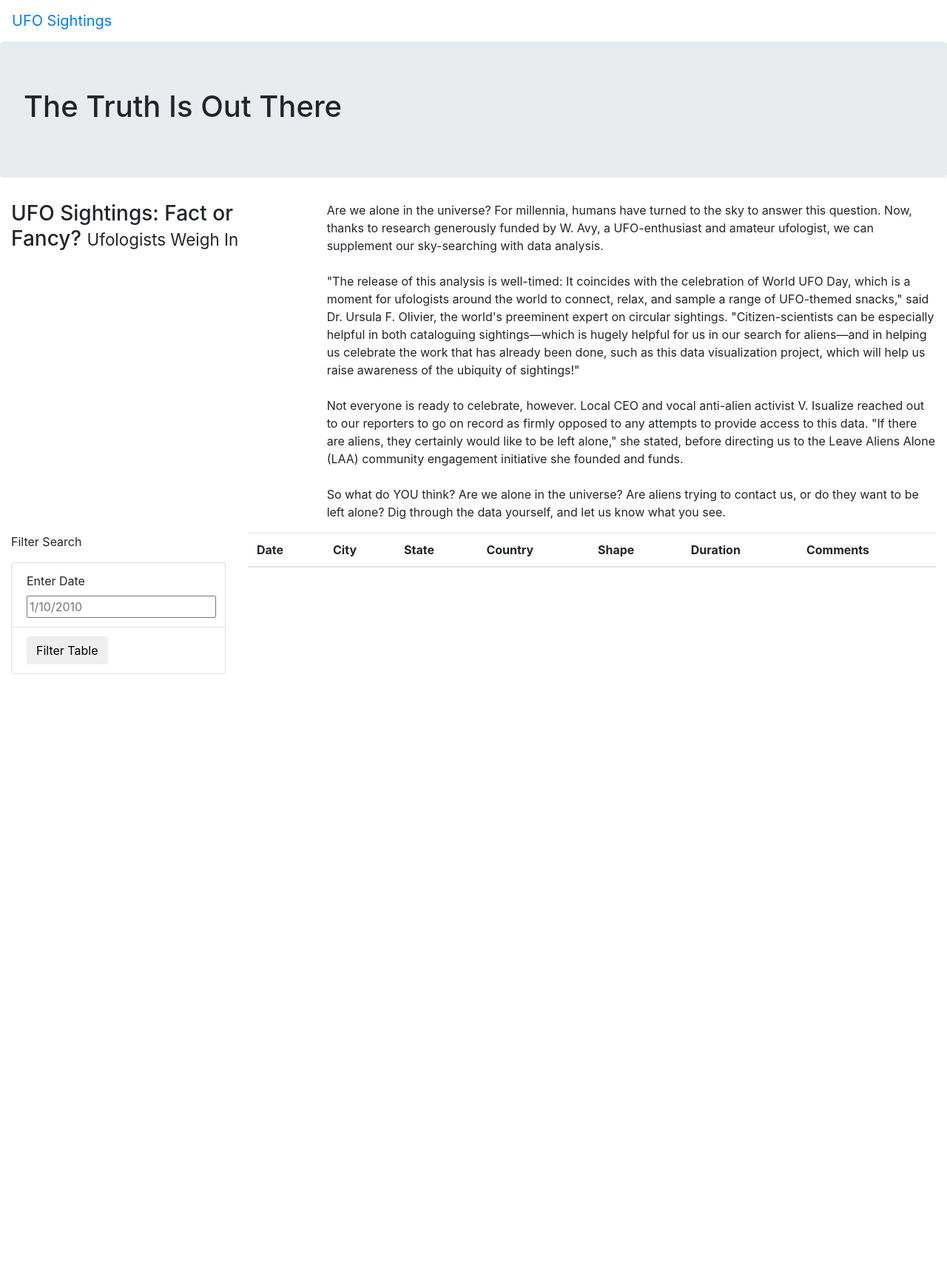
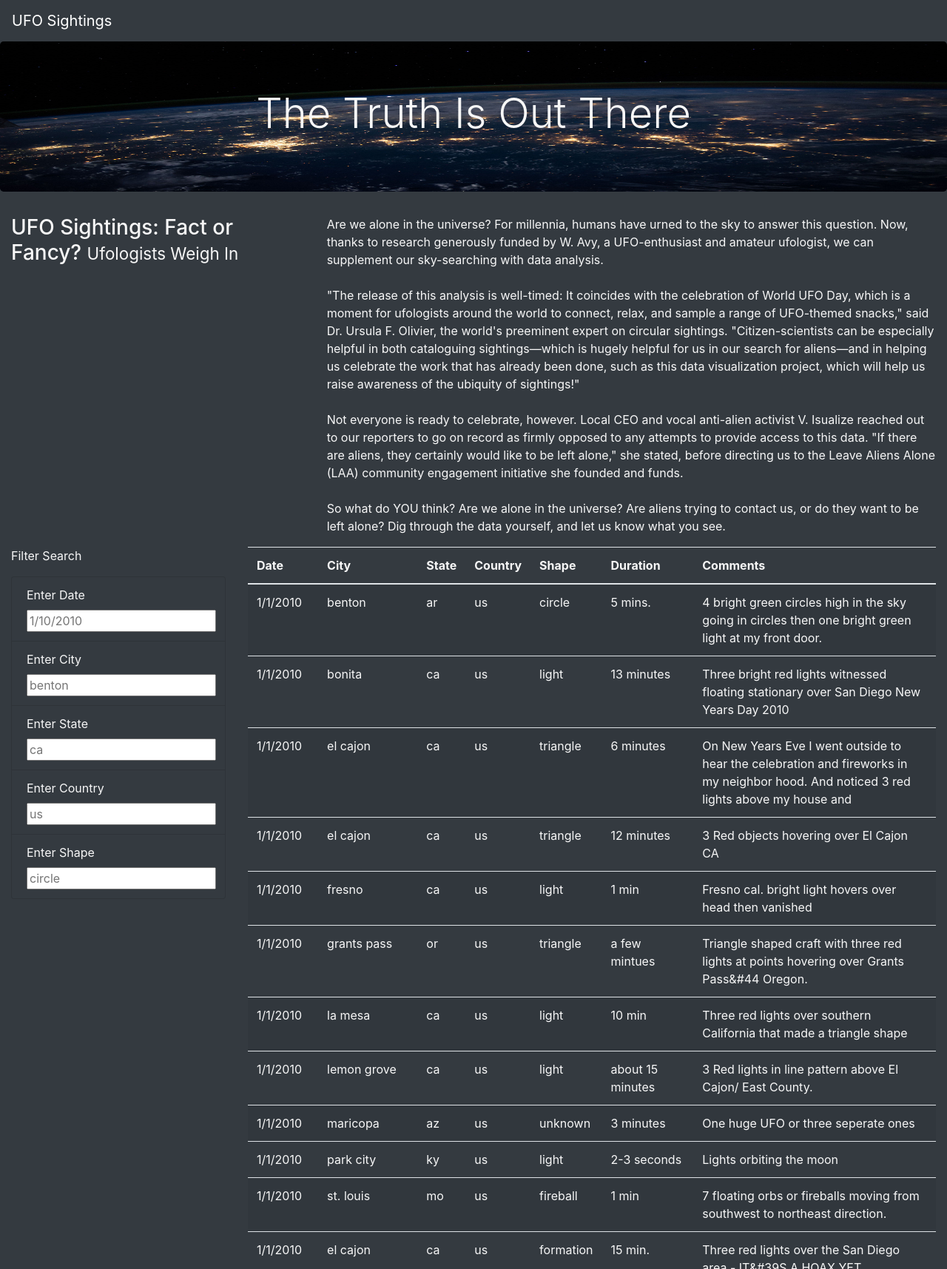
Before and after one commit to da-isaac/UFOs, a plain HTML site: page index.html in a window 1280 px wide. Shown: the top 1715 px of the page at 74% size. Before the commit the page ends 911 px from the top, so only its background shows below. Drawn offline with nearby package versions, Linux system fonts and the light colour scheme.

Commit message:
Updating code from challenge

```diff
--- a/index.html
+++ b/index.html
@@ -1,3 +1,4 @@
+<!DOCTYPE html>
 <html lang="en">
     <head>
         <meta charset="UTF-8" />
@@ -12,14 +13,13 @@
         />
         <link rel="stylesheet" href="static/css/style.css">
     </head>
-<body>
+<body class="bg-dark">
     <div class="wrapper">
-      <nav class="navbar navbar-expand-lg">
+        <nav class="navbar navbar-dark bg-dark navbar-expand-lg">
             <a class="navbar-brand" href="index.html">UFO Sightings</a>
         </nav>
-    </div>
         <div class="jumbotron">
-      <h1>The Truth Is Out There</h1>
+            <h1 class="display-4">The Truth Is Out There</h1>
         </div>
         <div class="container-fluid">
             <div class="row">
@@ -29,7 +29,7 @@
                 <div class="col-md-8">
                     <p>
                         Are we alone in the universe? For millennia, humans have
-                turned to the sky to answer this question. Now, thanks to
+                        urned to the sky to answer this question. Now, thanks to
                         research generously funded by W. Avy, a UFO-enthusiast and
                         amateur ufologist, we can supplement our sky-searching with
                         data analysis.<br><br>"The release of this analysis is well-timed:
@@ -58,18 +58,31 @@
         <div class="container-fluid">
             <div class="row">
                 <div class="col-md-3">
-            <form>
+                    <form class="bg-dark">
                         <p>Filter Search</p>
-            </form>
-            <ul class="list-group">
-                <li class="list-group-item">
+                        <ul class="list-group bg-dark">
+                            <li class="list-group-item bg-dark">
                                 <label for="date">Enter Date</label>
                                 <input type="text" placeholder="1/10/2010" id="datetime" />
                             </li>
-                <li class="list-group-item">
-                    <button id="filter-btn" type="button" class="btn btn-default">Filter Table</button>
+                            <li class="list-group-item bg-dark">
+                                <label for="city">Enter City</label>
+                                <input type="text" placeholder="benton" id="city" />
                             </li>
+                            <li class="list-group-item bg-dark">
+                                <label for="state">Enter State</label>
+                                <input type="text" placeholder="ca" id="state" />
+                            </li>
+                            <li class="list-group-item bg-dark">
+                                <label for="country">Enter Country</label>
+                                <input type="text" placeholder="us" id="country" />
+                            </li>
+                            <li class="list-group-item bg-dark">
+                                <label for="shape">Enter Shape</label>
+                                <input type="text" placeholder="circle" id="shape" />
+                            </li >
                         </ul>
+                    </form>
                 </div>
                 <div class="col-md-9">
                     <table class="table table-striped">
@@ -84,9 +97,14 @@
                                 <th>Comments</th>
                             </tr>
                         </thead>
+                        <tbody></tbody>
                     </table>
                 </div>
             </div>
         </div>
+    </div>
+    <script src="https://cdnjs.cloudflare.com/ajax/libs/d3/4.11.0/d3.js"></script>
+    <script src="static/js/data.js"></script>
+    <script src="static/js/app.js"></script>
 </body>
 </html>
--- a/static/css/style.css
+++ b/static/css/style.css
@@ -0,0 +1,8 @@
+body {
+    color: #f7f7f7;
+}
+.jumbotron {
+    background-image: url("../images/nasa.jpg");
+    background-size: 100% 100%;
+    text-align: center;
+}
--- a/static/js/app.js
+++ b/static/js/app.js
@@ -1,22 +1,21 @@
-// Import the data from data.js
+// from data.js
 const tableData = data;
 
-// Reference the HTML table using d3
+// get table references
 var tbody = d3.select("tbody");
 
 function buildTable(data) {
-    // Clear out existing table data
+  // First, clear out any existing data
   tbody.html("");
 
-    // Loop through each object in the data
+  // Next, loop through each object in the data
   // and append a row and cells for each value in the row
   data.forEach((dataRow) => {
-
     // Append a row to the table body
     let row = tbody.append("tr");
 
     // Loop through each field in the dataRow and add
-        // each value as a table cell
+    // each value as a table cell (td)
     Object.values(dataRow).forEach((val) => {
       let cell = row.append("td");
       cell.text(val);
@@ -24,27 +23,56 @@
   });
 }
 
-function handleClick() {
-    // Grab thedatetime value from filter
-    let date = d3.select("#datetime").property("value");
+// 1. Create a variable to keep track of all the filters as an object.
+var filters = {};
+
+// 3. Use this function to update the filters.
+function updateFilters() {
+
+    // 4a. Save the element that was changed as a variable.
+    let changedElement = d3.select(this);
+
+    // 4b. Save the value that was changed as a variable.
+    let elementValue = changedElement.property("value");
+    console.log(elementValue);
+
+    // 4c. Save the id of the filter that was changed as a variable.
+    let filterId = changedElement.attr("id");
+    console.log(filterId);
+
+    // 5. If a filter value was entered then add that filterId and value
+    // to the filters list. Otherwise, clear that filter from the filters object.
+    if (elementValue) {
+      filters[filterId] = elementValue;
+    }
+    else {
+      delete filters[filterId];
+    }
+
+    // 6. Call function to apply all filters and rebuild the table
+    filterTable();
+
+  }
+
+  // 7. Use this function to filter the table when data is entered.
+  function filterTable() {
+
+    // 8. Set the filtered data to the tableData.
     let filteredData = tableData;
 
-    // Check to see ifa date was entered and filter
-    // the data using that date
-    if (date) {
+    // 9. Loop through all of the filters and keep any data that
+    // matches the filter values
+    for (const [key, value] of Object.entries(filters)) {
+      filteredData = filteredData.filter(row => row[key] === value);
+    }
 
-        // Apply 'filter' to the table data to only keep
-        // the rows where the 'datetime' value matches the filter value
-        filteredData = filteredData.filter(row => row.datetime === date);
-    };
 
-    // Rebuild the table using the filtered data
-    // If no date was entered, it will build the original table
+    // 10. Finally, rebuild the table using the filtered data
     buildTable(filteredData);
   }
 
-// Listen for click event
-d3.selectAll("#filter-btn").on("click", handleClick);
+  // 2. Attach an event to listen for changes to each filter
+  d3.selectAll("input").on("change", updateFilters);
 
   // Build the table when the page loads
   buildTable(tableData);
```
Also changed, not shown: static/js/app-module.js (added, +50 -0 lines), static/images/city_filter.PNG (added), static/images/mult_filters.PNG (added), static/images/nasa.jpg (added), static/images/website.PNG (added), 1 other file. Lines whose indentation alone changed are shown as unchanged.
